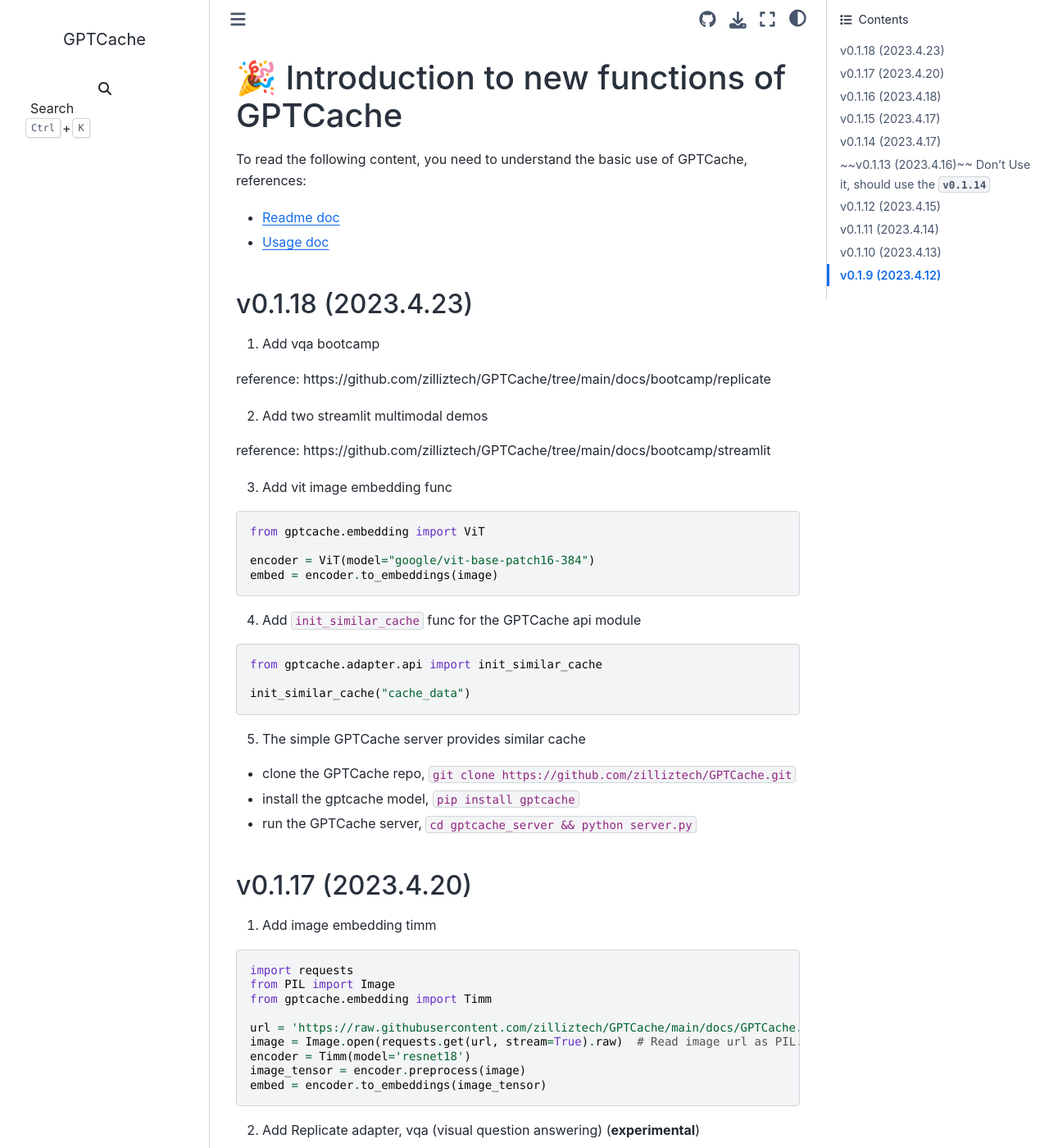
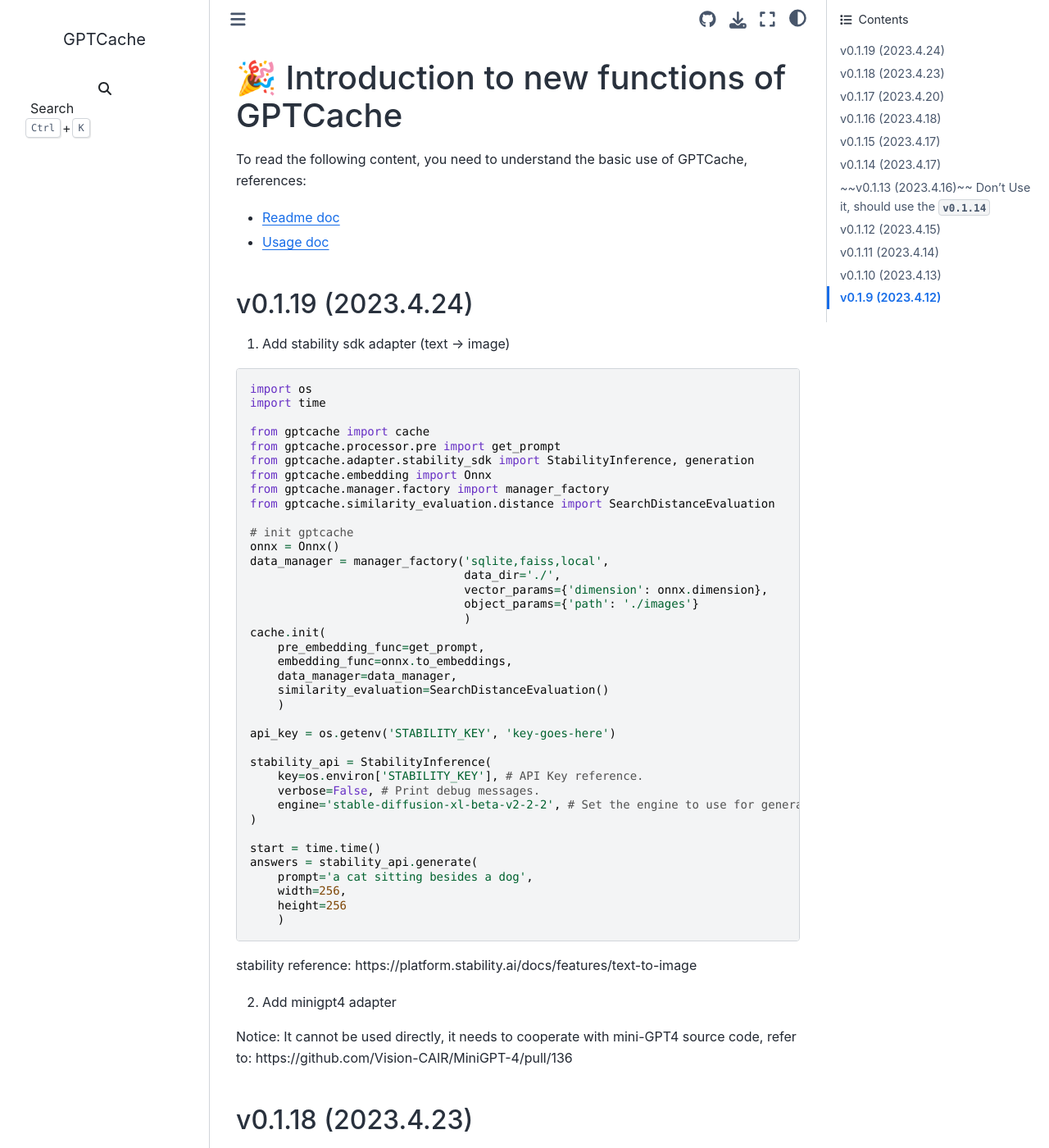
Before and after one commit to zilliztech/GPTCache, a Sphinx documentation site: the page built from docs/release_note.md, in a window 1280 px wide and 1400 px high. Shown: the whole window at 82% size. Built offline with Sphinx 7.4.7 and the Sphinx Book theme 1.1.4, drawn with Linux system fonts in a browser that asks for light colours; the version number is read from the project's files by our own code.

Commit message:
Update the version to `0.1.19`
Signed-off-by: SimFG <bang.fu@zilliz.com>

````diff
--- a/docs/release_note.md
+++ b/docs/release_note.md
@@ -4,6 +4,57 @@
 
 - [Readme doc](https://github.com/zilliztech/GPTCache)
 - [Usage doc](https://github.com/zilliztech/GPTCache/blob/main/docs/usage.md)
+
+## v0.1.19 (2023.4.24)
+
+1. Add stability sdk adapter (text -> image)
+
+```python
+import os
+import time
+
+from gptcache import cache
+from gptcache.processor.pre import get_prompt
+from gptcache.adapter.stability_sdk import StabilityInference, generation
+from gptcache.embedding import Onnx
+from gptcache.manager.factory import manager_factory
+from gptcache.similarity_evaluation.distance import SearchDistanceEvaluation
+
+# init gptcache
+onnx = Onnx()
+data_manager = manager_factory('sqlite,faiss,local',
+                               data_dir='./',
+                               vector_params={'dimension': onnx.dimension},
+                               object_params={'path': './images'}
+                               )
+cache.init(
+    pre_embedding_func=get_prompt,
+    embedding_func=onnx.to_embeddings,
+    data_manager=data_manager,
+    similarity_evaluation=SearchDistanceEvaluation()
+    )
+
+api_key = os.getenv('STABILITY_KEY', 'key-goes-here')
+
+stability_api = StabilityInference(
+    key=os.environ['STABILITY_KEY'], # API Key reference.
+    verbose=False, # Print debug messages.
+    engine='stable-diffusion-xl-beta-v2-2-2', # Set the engine to use for generation.
+)
+
+start = time.time()
+answers = stability_api.generate(
+    prompt='a cat sitting besides a dog',
+    width=256,
+    height=256
+    )
+```
+
+stability reference: https://platform.stability.ai/docs/features/text-to-image
+
+2. Add minigpt4 adapter
+
+Notice: It cannot be used directly, it needs to cooperate with mini-GPT4 source code, refer to: https://github.com/Vision-CAIR/MiniGPT-4/pull/136
 
 ## v0.1.18 (2023.4.23)
 
--- a/setup.py
+++ b/setup.py
@@ -17,7 +17,7 @@
 setuptools.setup(
     name="gptcache",
     packages=find_packages(),
-    version="0.1.18",
+    version="0.1.19",
     author="SimFG",
     author_email="bang.fu@zilliz.com",
     description="GPTCache, a powerful caching library that can be used to speed up and lower the cost of chat "
````
